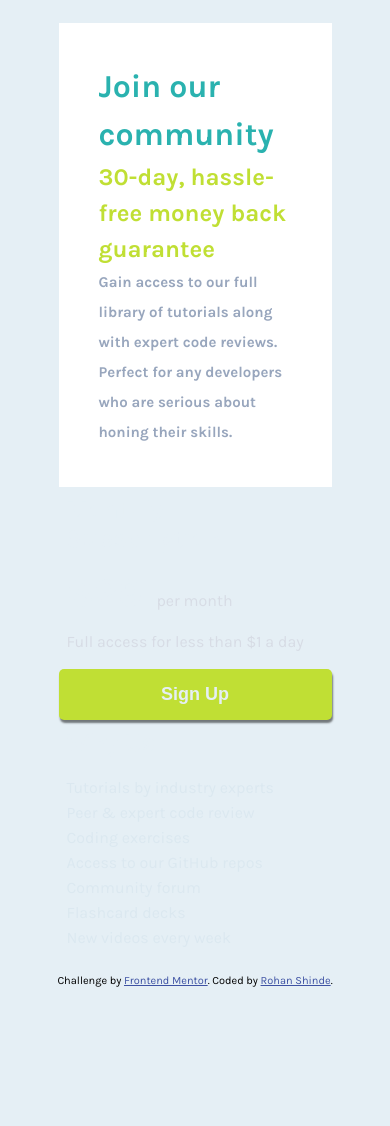
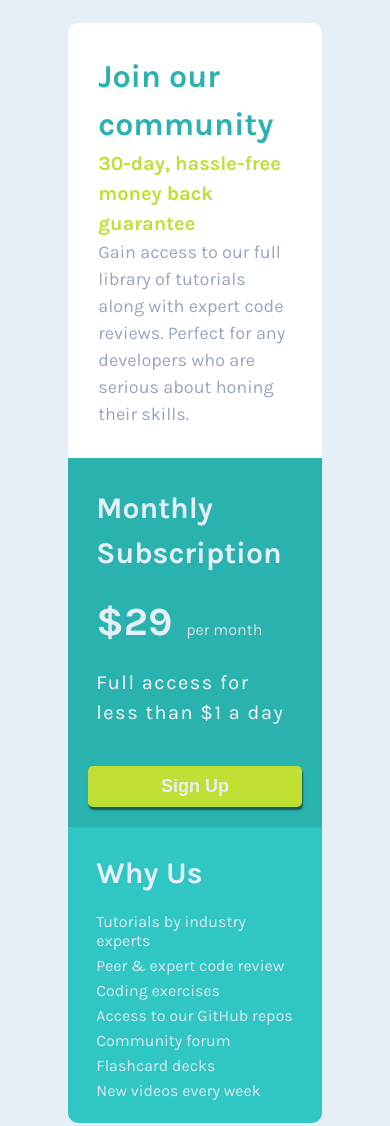
Before and after one commit to ronzy1302/Single-price-grid-component-master, a plain HTML site: page index.html in a window 390 px wide. Shown: the top 1126 px of the page. Before the commit the page ends 987 px from the top, so only its background shows below. Drawn offline with Linux system fonts and the light colour scheme.

Commit message:
Update style.css

```diff
--- a/style.css
+++ b/style.css
@@ -10,7 +10,7 @@ body {
 }
 
 .wrapper {
-  width: 60%;
+  width: 50%;
   display: grid;
   margin: 6% auto;
   grid-template-columns: 1fr 1fr;
@@ -20,8 +20,10 @@ body {
 .top {
   grid-column: 1/3;
   background-color: white;
-  padding: 40px 40px;
+  padding: 20px 50px;
   line-height: 2;
+  border-top-right-radius: 10px;
+  border-top-left-radius: 10px;
 }
 
 h1 {
@@ -36,28 +38,23 @@ h1 {
 
 .top p {
   color: hsl(218, 22%, 67%);
-  font-weight: 700;
+  font-weight: 400;
   font-size: 18px;
+  max-width: 600px;
   line-height: 1.5;
 }
 
-.bottom {
-  grid-column: 1/3;
-  display: flex;
-}
-
-.bottom .left {
+.left {
   background-color: hsl(179, 62%, 43%);
-  padding: 30px;
-  flex: 1;
+  padding: 25px;
   align-items: center;
-  line-height: 1.5;
+  border-bottom-left-radius: 10px;
 }
 
 .left h2 {
   color: hsl(204, 43%, 93%);
   padding: 8px;
-  font-size: 25px;
+  font-size: 20px;
 }
 
 .left p span {
@@ -72,10 +69,10 @@ h1 {
   padding: 8px;
 }
 
-.left h3 {
-  color: hsl(218, 22%, 90%);
-  padding: 8px;
-  letter-spacing: 0.5px;
+.left p:nth-child(odd) {
+  color: hsl(218, 22%, 97%);
+  font-size: 17px;
+  margin-bottom: 20px;
 }
 
 .left button {
@@ -89,19 +86,18 @@ h1 {
   color: hsl(204, 43%, 93%);
   box-shadow: 1px 3px 2px rgba(0, 0, 0, 0.5);
   font-weight: 700;
-  outline: none;
 }
 
-.bottom .right {
+.right {
   background-color: hsl(179, 62%, 48%);
-  padding: 30px;
-  flex: 1;
+  padding: 25px;
+  border-bottom-right-radius: 10px;
 }
 
 .right h2 {
   color: hsl(204, 43%, 93%);
   padding: 8px;
-  font-size: 25px;
+  font-size: 20px;
 }
 .right ul {
   margin-top: 10px;
@@ -110,57 +106,73 @@ h1 {
   list-style: none;
   color: hsl(204, 43%, 90%);
   padding: 3px 8px;
+  font-size: 15px;
 }
 
-@media screen and (max-width: 1024px) {
+@media screen and (max-width: 1040px) {
   .wrapper {
-    width: 70%;
+    width: 60%;
   }
 }
 
-@media screen and (max-width: 850px) {
+@media screen and (max-width: 965px) {
   .wrapper {
-    grid-template-columns: 1fr;
-    grid-template-rows: minmax(100px, auto);
+    width: 65%;
   }
-
-  .top,
-  .bottom {
-    grid-column: 1;
+  .top {
+    padding: 30px;
+    line-height: 1.5;
   }
-
-  .bottom {
-    display: block;
+  .left p:nth-child(odd) {
+    font-size: 16px;
   }
 }
 
 @media screen and (max-width: 660px) {
-  .wrapper {
-    width: 70%;
+  .top h2 {
+    font-size: 20px;
   }
-  .top {
+  .left {
     line-height: 1.5;
+    border-radius: 0;
   }
-  .top p {
-    font-size: 15px;
-    line-height: 2;
+  .left,
+  .right {
+    grid-column: 1/3;
+    padding: 20px;
+  }
+  .left h2,
+  .right h2 {
+    font-size: 30px;
+  }
+  .left p:nth-child(odd) {
+    font-size: 20px;
+    letter-spacing: 1.5px;
+  }
+  .left button {
+    padding: 10px;
+  }
+  .right {
+    border-bottom-left-radius: 10px;
+  }
+  .right li {
+    font-size: 16px;
   }
 }
 
 @media screen and (max-width: 380px) {
   .wrapper {
-    width: 90%;
+    width: 100%;
+    padding: 10px;
   }
-  .top {
-    line-height: 1.2;
+  .left {
+    line-height: 1;
   }
-  h1 {
-    font-size: 40px;
+  .left h2,
+  .right h2 {
+    font-size: 20px;
   }
-  h2 {
-    font-size: 22px;
-  }
-  .top p {
-    margin-top: 8px;
+  .left p:nth-child(odd) {
+    font-size: 18px;
   }
 }
```
